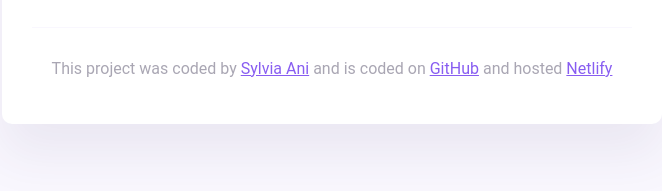
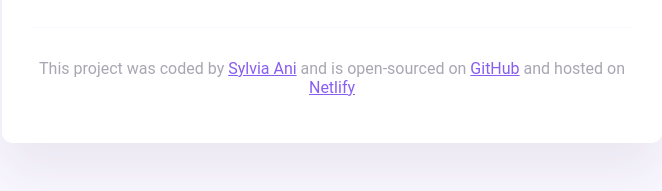
Before and after one commit to Sylviaani/JS-Search-Engine, a plain HTML site: page index.html in a window 1280 px wide. Shown: the part 357-548 px from the top of the page, without its empty margins (308-970 px from the left). Drawn offline with nearby package versions, Linux system fonts and the light colour scheme; no server answers.

Commit message:
corrected errors in html file

```diff
--- a/index.html
+++ b/index.html
@@ -40,23 +40,23 @@
             <div class="icon"></div>
             <span class="current-temperature-value">24</span>
             <span class="current-temperature-unit">°C</span>
-          </div>
+       </div>
         </div>
       </main>
       <footer>
         <p>
           This project was coded by
-          <a href="https://wew.github.com/Sylviaani" target="_blank"
+          <a href="https://www.github.com/Sylviaani" target="_blank"
             >Sylvia Ani</a
           >
-          and is coded on
+          and is open-sourced on
           <a
             href="https://github.com/Sylviaani/JS-Search-Engine"
             target="_blank"
           >
             GitHub</a
           >
-          and hosted
+          and hosted on
           <a
             href="https://weatherapp-search-engine.netlify.app/"
             target="_blank"
```
